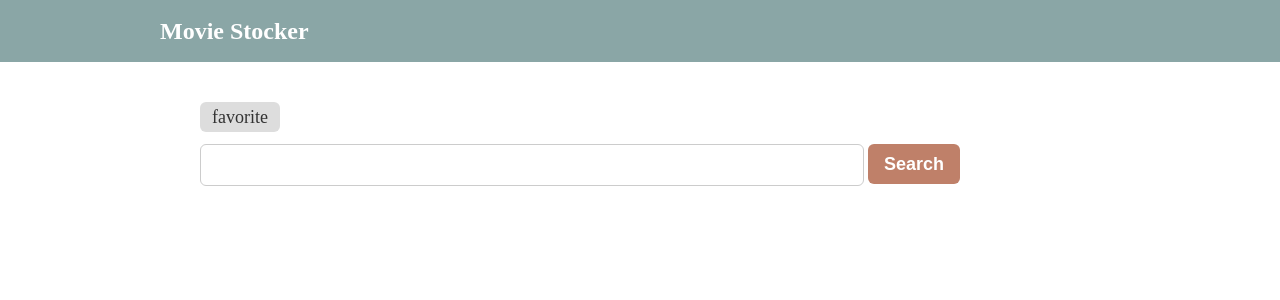
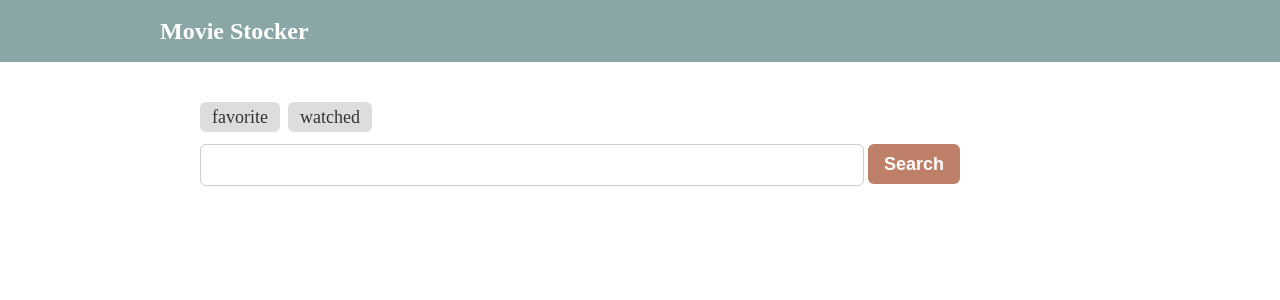
Before and after one commit to yk1979/railway-diary, a Next.js app: page / in a window 1280 px wide. Shown: the top 300 px of the page. Built offline with nearby package versions, Linux system fonts and the light colour scheme.

Commit message:
コンポーネント統合、視聴済みページ追加

```diff
--- a/components/app.js
+++ /dev/null
@@ -1,39 +0,0 @@
-import AddMovie from './addMovie';
-import MovieList from './movieList';
-import Link from 'next/link'
-import {Inner, Wrapper, Title} from '../styles/common'
-import styled from 'styled-components';
-
-const FavLink = styled.a`
-  display: inline-block;
-  height: 30px;
-  margin-bottom: 12px;
-  padding: 0 12px;
-  background-color: #ddd;
-  border-radius: 6px;
-  color: #333;
-  font-size: 1.8rem;
-  line-height: 30px;
-  &:hover {
-    text-decoration: none;
-  }
-`
-
-const App = () => {
-  return (
-    <>
-      <Title><Inner>Movie Stocker</Inner></Title>
-      <Inner>
-        <Wrapper>
-          <Link href="favorite"><FavLink>favorite</FavLink></Link>
-          <AddMovie/>
-          <MovieList
-            filter="all"
-          />
-        </Wrapper>
-      </Inner>
-    </>
-  )
-}
-
-export default App;
--- a/components/movieList.js
+++ b/components/movieList.js
@@ -12,6 +12,8 @@ const MovieList = ({filter}) => {
         return movies;
       case 'favorite':
         return movies.filter(movie => movie.favorite)
+      case 'watched':
+        return movies.filter(movie => movie.watched)
     }
   }
   const filteredMovies = setFilter(movies, filter)
--- a/pages/index.js
+++ b/pages/index.js
@@ -1,7 +1,41 @@
 import React from 'react'
-import App from '../components/app'
+import AddMovie from '../components/addMovie';
+import MovieList from '../components/movieList';
+import Link from 'next/link'
+import {Inner, Wrapper, Title} from '../styles/common'
+import styled from 'styled-components';
+
+const PageLink = styled.a`
+  display: inline-block;
+  height: 30px;
+  margin-bottom: 12px;
+  padding: 0 12px;
+  background-color: #ddd;
+  border-radius: 6px;
+  color: #333;
+  font-size: 1.8rem;
+  line-height: 30px;
+  &:hover {
+    text-decoration: none;
+  }
+  & + & {
+    margin-left: 8px;
+  }
+`
 
 const Index = () => (
-  <App />
+  <>
+    <Title><Inner>Movie Stocker</Inner></Title>
+    <Inner>
+      <Wrapper>
+        <Link href="favorite"><PageLink>favorite</PageLink></Link>
+        <Link href="watched"><PageLink>watched</PageLink></Link>
+        <AddMovie/>
+        <MovieList
+          filter="all"
+        />
+      </Wrapper>
+    </Inner>
+  </>
 )
 export default Index;
```
Also changed, not shown: pages/watched.js (added, +18 -0 lines).
